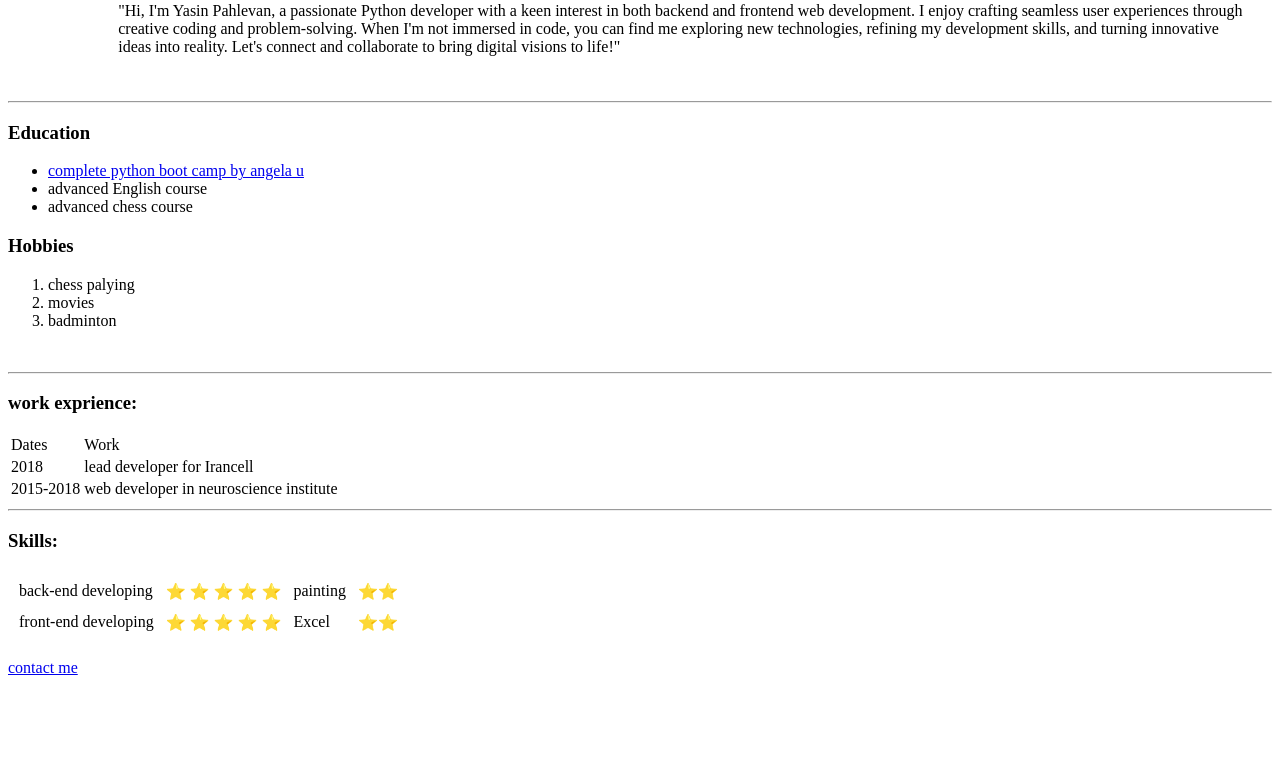
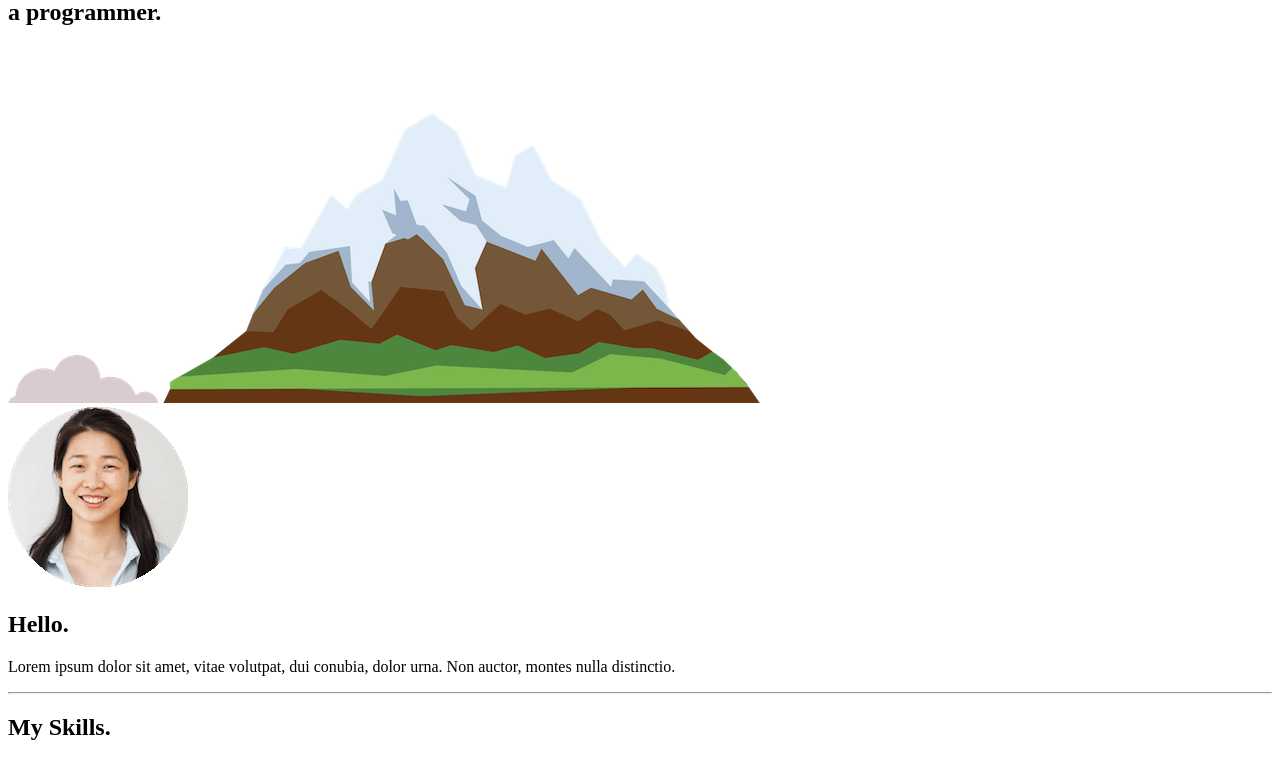
Before and after one commit to yasinpahlevan/cv, a plain HTML site: page index.html in a window 1280 px wide. Shown: the part 141-898 px from the top of the page. Before the commit the page ends 834 px from the top, so only its background shows below. Drawn offline with Linux system fonts and the light colour scheme.

Commit message:
Update index.html

```diff
--- a/index.html
+++ b/index.html
@@ -1,115 +1,66 @@
-<!doctype html>
+<!DOCTYPE html>
 <html lang="en">
+
 <head>
     <meta charset="UTF-8">
-    <meta content="width=device-width, user-scalable=no, initial-scale=1.0, maximum-scale=1.0, minimum-scale=1.0"
-          name="viewport">
-    <meta content="ie=edge" http-equiv="X-UA-Compatible">
-    <title>yasin pahlevan cv</title>
+    <meta name="viewport" content="width=device-width, initial-scale=1.0">
+    <meta name="description" content="The portfolio of Yasin Pahlevan, an Iranian Python Developer based in Berlin, Germany.">
+    <meta name="msapplication-TileImage" content="https://github.com/yasinflutterdeveloper/cv/blob/main/images/kid.png">
+    <title>Yasin Pahlevan - Pythonista portfolio: Crafting Code Excellence</title>
+    <link rel="stylesheet" href="CSS-My Site/styles.css">
+    <link rel="icon" href="favicon(1).ico">
+    <link rel="preconnect" href="https://fonts.googleapis.com">
+    <link rel="preconnect" href="https://fonts.gstatic.com" crossorigin>
+    <link href="https://fonts.googleapis.com/css2?family=Merriweather&family=Montserrat&family=Sacramento&display=swap" rel="stylesheet">
 </head>
-<body>
-<table cellspacing="20">
-    <tr>
-        <td>
-            <img src="images/IMG_5347-fotor-202308301060.jpg" alt="yasin portrait">
-        </td>
-        <td>
-            <h1>YASIN PAHLEVAN</h1>
-            <p><em>professional python developer</em></p>
-            <p>"Hi, I'm Yasin Pahlevan, a passionate Python developer with a keen interest in both backend and frontend
-                web
-                development. I enjoy crafting seamless user experiences through creative coding and problem-solving.
-                When I'm not
-                immersed in code, you can find me exploring new technologies, refining my development skills, and
-                turning innovative
-                ideas into reality. Let's connect and collaborate to bring digital visions to life!"
-            </p>
-        </td>
-    </tr>
-</table>
 
 
-<hr>
-<h3>Education</h3>
-<p>
-<ul>
-    <li><a href="https://www.udemy.com/course/100-days-of-code/">complete python boot camp by angela u</a></li>
-    <li>advanced English course</li>
-    <li>advanced chess course</li>
-</ul>
-<h3>Hobbies</h3>
-<ol>
-    <li>chess palying</li>
-    <li>movies</li>
-    <li>badminton</li>
-</ol>
-<br>
-<hr>
-<h3>work exprience:</h3>
-<table>
-    <thead>
-    <tr>
-        <td>
-            Dates
-        </td>
-        <td>
-            Work
-        </td>
-    </tr>
+<body>
 
-    </thead>
-    <tbody>
-    <tr>
-        <td>
-            2018
-        </td>
-        <td>
-            lead developer for Irancell
-        </td>
-    </tr>
-    <tr>
-        <td>
-            2015-2018
-        </td>
-        <td>
-            web developer in neuroscience institute
-        </td>
-    </tr>
-    </tbody>
-</table>
-<hr>
-<h3>Skills:</h3>
-<table cellspacing="10">
-    <tr>
-        <td>
-            back-end developing
-        </td>
-        <td>
-            ⭐ ⭐ ⭐ ⭐ ⭐
-        </td>
-        <td>
-            painting
-        </td>
-        <td>
-            ⭐⭐
-        </td>
+    <div class="top">
+        <img class="firstcloud" src="images/cloud.png" alt="cloud-img">
+        <h1>I'm Yasin.</h1>
+        <h2>a <span class="underlined">pro</span>grammer.</h2>
+        <img class="secondcloud" src="images/cloud.png" alt="cloud-img">
+        <img src="images/mountain.png" alt="mountain-img">
+    </div>
 
-    </tr>
-    <tr>
-        <td>
-            front-end developing
-        </td>
-        <td>
-            ⭐ ⭐ ⭐ ⭐ ⭐
-        </td>
-        <td>
-            Excel
-        </td>
-        <td>
-            ⭐⭐
-        </td>
-    </tr>
-</table>
-<p><a href="contact me.html">contact me</a></p>
+    <div class="middle-container">
+      <div class="profile">
+        <img class="portrait" src="images/angela.png" alt="portrait of my self">
+        <h2>Hello.</h2>
+        <p>Lorem ipsum dolor sit amet, vitae volutpat, dui conubia, dolor urna. Non auctor, montes nulla distinctio.</p>
+      </div>
+      <hr class="first-hr">
+      <div class="skills">
+        <h2>My Skills.</h2>
+        <div class="skill-row-1">
+          <img class="computer-pic" src="images/giphy.gif" alt="computer pic">
+          <h3 class="Design-Development-h">Design&Development</h3>
+          <p class="Design-Development-p">Lorem ipsum dolor sit amet, quis in duis, iaculis id felis. Consectetuer vestibulum, nunc urna lectus, erat ligula.Consectetuer vestibulum, nunc urna lectus, erat ligula</p>
+        </div>
+        <div class="skill-row-2">
+          <img class="chillies" src="Images/chillies.png" alt="">
+          <h3 class="chillies-h">Lorem Ipsum Dolor</h3>
+          <p class="chillies-p">Lorem ipsum dolor sit amet, mauris sed consectetuer. Etiam et eu, bibendum interdum, lacus quis mauris. Curabitur wisi, quisque vel eu, rutrum nam.</p>
+        </div>
+      </div>
+      <hr class="second-hr">
+      <div class="contact-me">
+        <h2>Get In Touch</h2>
+        <h3>Lorem ipsum dolor sit amet, non elit.</h3>
+        <p class="hot-wings">Lorem ipsum dolor sit amet, in quis, aenean amet. Phasellus sodales, tellus donec dui, ornare erat.</p><br>
+        <a class="btn" href="mailto:name@email.com">CONTACT ME</a>
+      </div>
+    </div>
+
+
+    <div class="bottom-container">
+      <a class="footer-link" href="https://www.linkedin.com/">LinkedIn</a>
+      <a class="footer-link" href="https://twitter.com/">Twitter</a>
+      <a class="footer-link" href="https://www.appbrewery.co/">Website</a>
+      <p class="last">© 2018 Yasin Pahlevan.</p>
+    </div>
+
 </body>
 </html>
```
